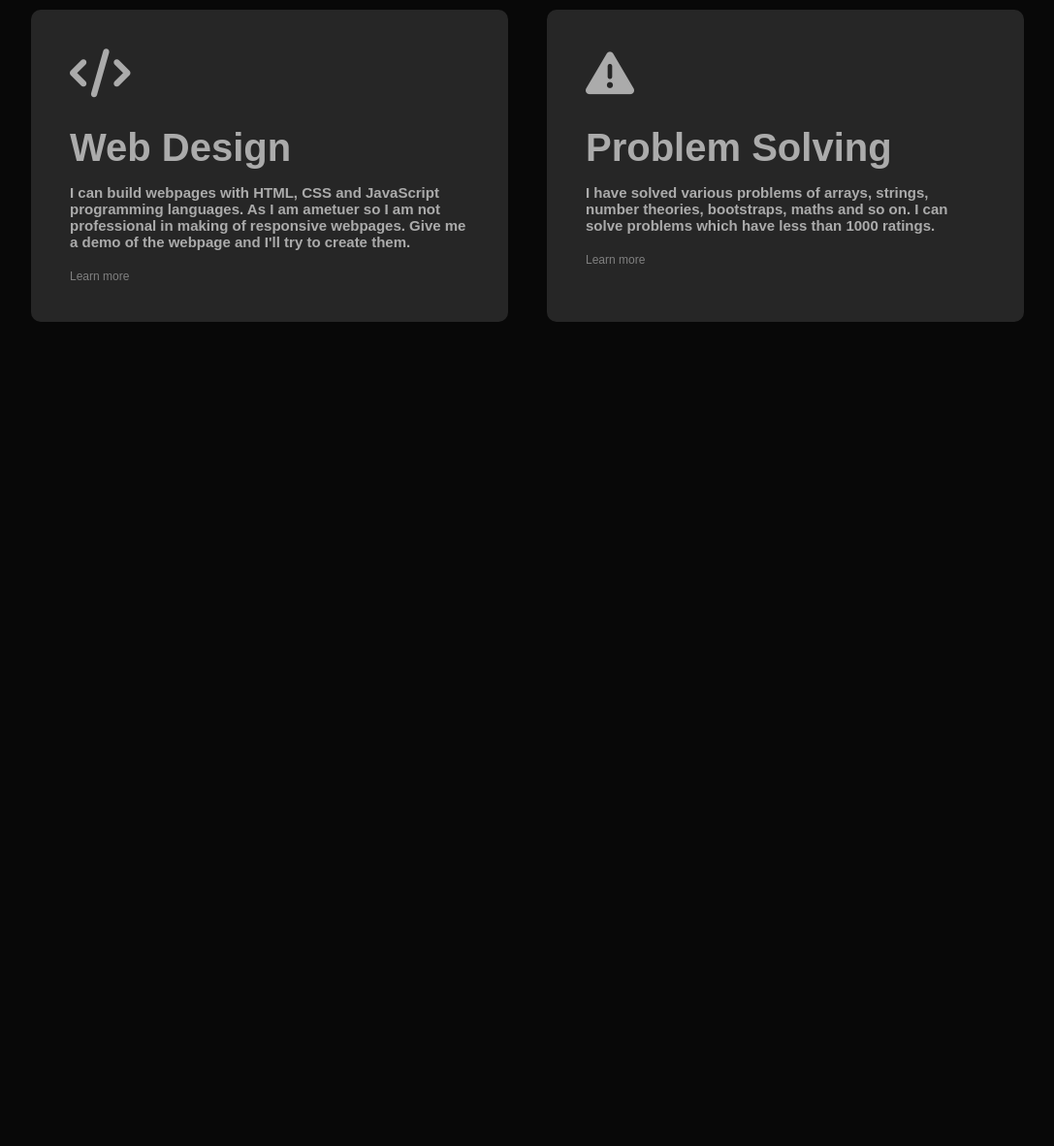
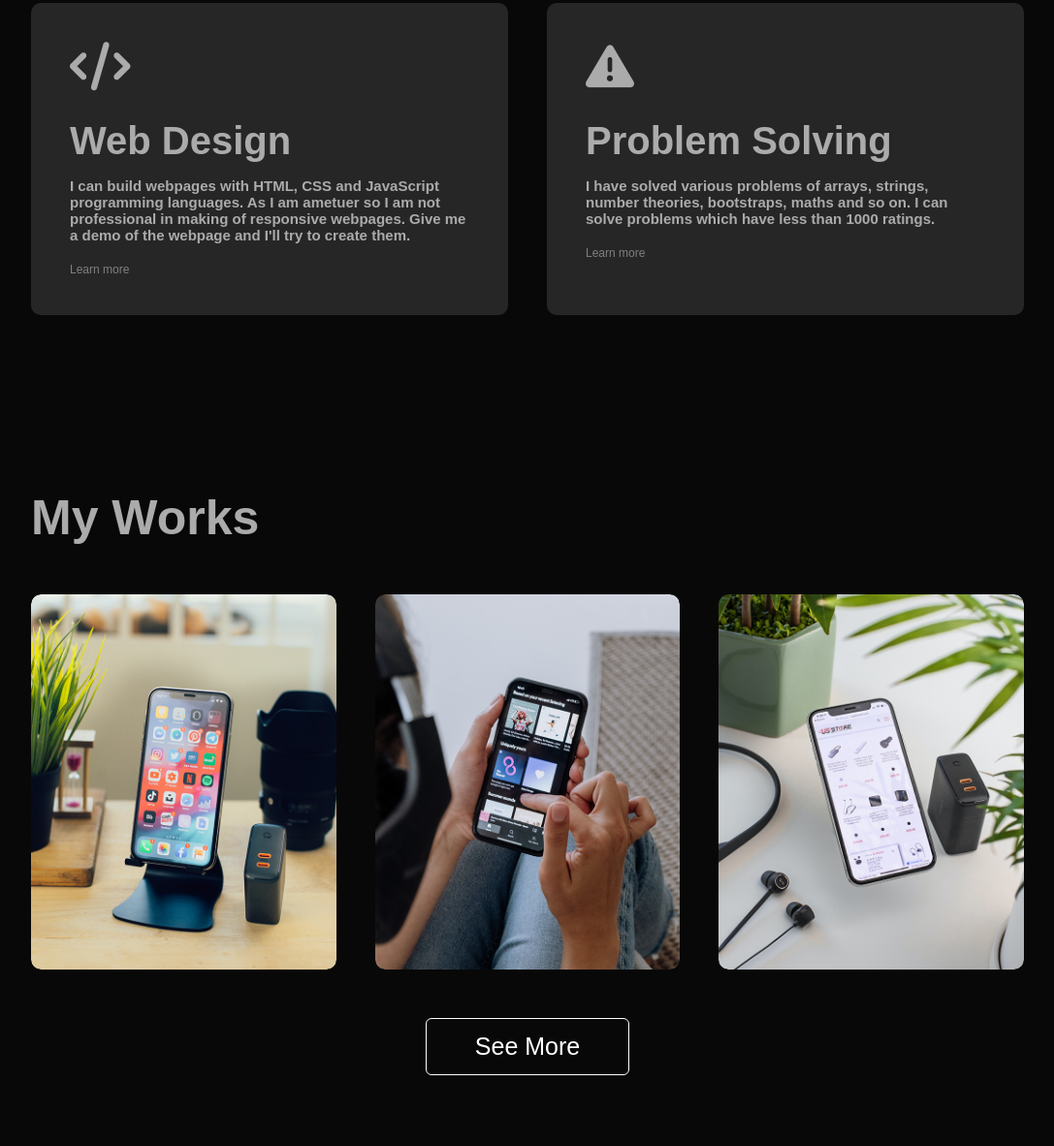
Before and after one commit to Raiyan-Maksud/Portfolio, a plain HTML site: page index.html in a window 1280 px wide. Shown: the part 1871-3053 px from the top of the page at 97% size, without its empty margins (96-1183 px from the left). Before the commit the page ends 2393 px from the top, so only its background shows below. Drawn offline with Linux system fonts and the light colour scheme.

Commit message:
2nd Commit

```diff
--- a/index.html
+++ b/index.html
@@ -87,7 +87,7 @@
 
 <div id="services">
     <div class="container">
-        <h1 class="sub-title"> <br> <br> <br> <br> My Services</h1>
+        <h1 class="sub-title">My Services</h1>
         <div class="services-list">
             <div>
                     <!-- fontawesome.com -->
@@ -107,6 +107,43 @@
     </div>
 </div>
 
+<!-- ---------------portfolio-------------- -->
+
+<div id="portfolio">
+    <div class="container">
+        <h1 class="sub-title">My Works</h1>
+        <div class="work-list">
+            <div class="work">
+                <img src="images/work-1.png">
+                <div class="layer">
+                    <h3>[Restaurant Reservation]</h3>
+                    <p>The first webpage I built. It's still running.</p>
+
+                    <a href="https://raiyan-maksud.github.io/Restaurant-Reservation-Webpage/"><i class="fa-solid fa-link"></i></a>
+                </div>
+            </div>
+            <div class="work">
+                <img src="images/work-2.png">
+                <div class="layer">
+                    <h3>[CodeForces Account]</h3>
+                    <p>Solved over 100 problems and gave many online contests.</p>
+
+                    <a href="https://codeforces.com/profile/Hippo_Stalker"><i class="fa-solid fa-link"></i></a>
+                </div>
+            </div>
+            <div class="work">
+                <img src="images/work-3.png">
+                <div class="layer">
+                    <h3>[CodeChef Account]</h3>
+                    <p>Solved over 100 problems and gave many online contests.</p>
+
+                    <a href="https://www.codechef.com/users/raiyan2020"><i class="fa-solid fa-link"></i></a>
+                </div>
+            </div>
+        </div>
+        <a href="#" class="btn">See More</a>
+    </div>
+</div>
 <script>
 
     var tablinks = document.getElementsByClassName("tab-links");
--- a/style.css
+++ b/style.css
@@ -137,7 +137,8 @@ nav ul li a:hover::after{
 /* -----------Services------------ */
 
 #services{
-    padding: 30px 0;
+    padding: 150px 0;
+    font-size: 25px;
 }
 .services-list{
     display: grid;
@@ -177,3 +178,81 @@ nav ul li a:hover::after{
     background: yellow;
     transform: translateY(-10px );
 }
+
+/* ------------portfolio---------- */
+
+#portfolio{
+    padding: 10px 0;
+    font-size: 25px;
+}
+.work-list{
+    display: grid;
+    grid-template-columns: repeat(auto-fit, minmax(250px, 1fr));
+    grid-gap: 40px;
+    margin-top: 50px;
+}
+.work{
+    border-radius: 10px;
+    position: relative;
+    overflow: hidden;
+}
+.work img{
+    width: 100%;
+    border-radius: 10px;
+    display: block;
+    transition: transform 0.5s;
+}
+.layer{
+    color: white;
+    font-size: 20px;
+    width: 100%;
+    height: 0;
+    background: linear-gradient(rgba(0,0,0,0.6), yellow);
+    border-radius: 10px;
+    position: absolute;
+    left: 0;
+    bottom: 0;
+    overflow: hidden;
+    display: flex;
+    align-items: center;
+    justify-content: center;
+    flex-direction: column;
+    padding: 0 40px;
+    text-align: center;
+    transition: height 0.5s;
+}
+.layer a{
+    margin-top: 20px;
+    text-decoration: none;
+    font-size: 18px;
+    line-height: 60px;
+    background: #fff;
+    width: 60px;
+    height: 60px;
+    border-radius: 50%;
+    text-align: center;
+}
+.layer h3{
+    font-weight: 500;
+    margin-bottom: 20px;
+}
+.work:hover img{
+    transform: scale(1.2);
+}
+.work:hover .layer{
+    height: 100%;
+}
+.btn{
+    display: block;
+    margin: 50px auto;
+    width: fit-content;
+    border: 1px solid white;
+    padding: 14px 50px;
+    border-radius: 6px;
+    text-decoration: none;
+    color: white;
+    transition: background 0.5s;
+}
+.btn:hover{
+    background: yellow;
+}
```
Also changed, not shown: Images/work-1.png (added), Images/work-2.png (added), Images/work-3.png (added), 1 other file.
